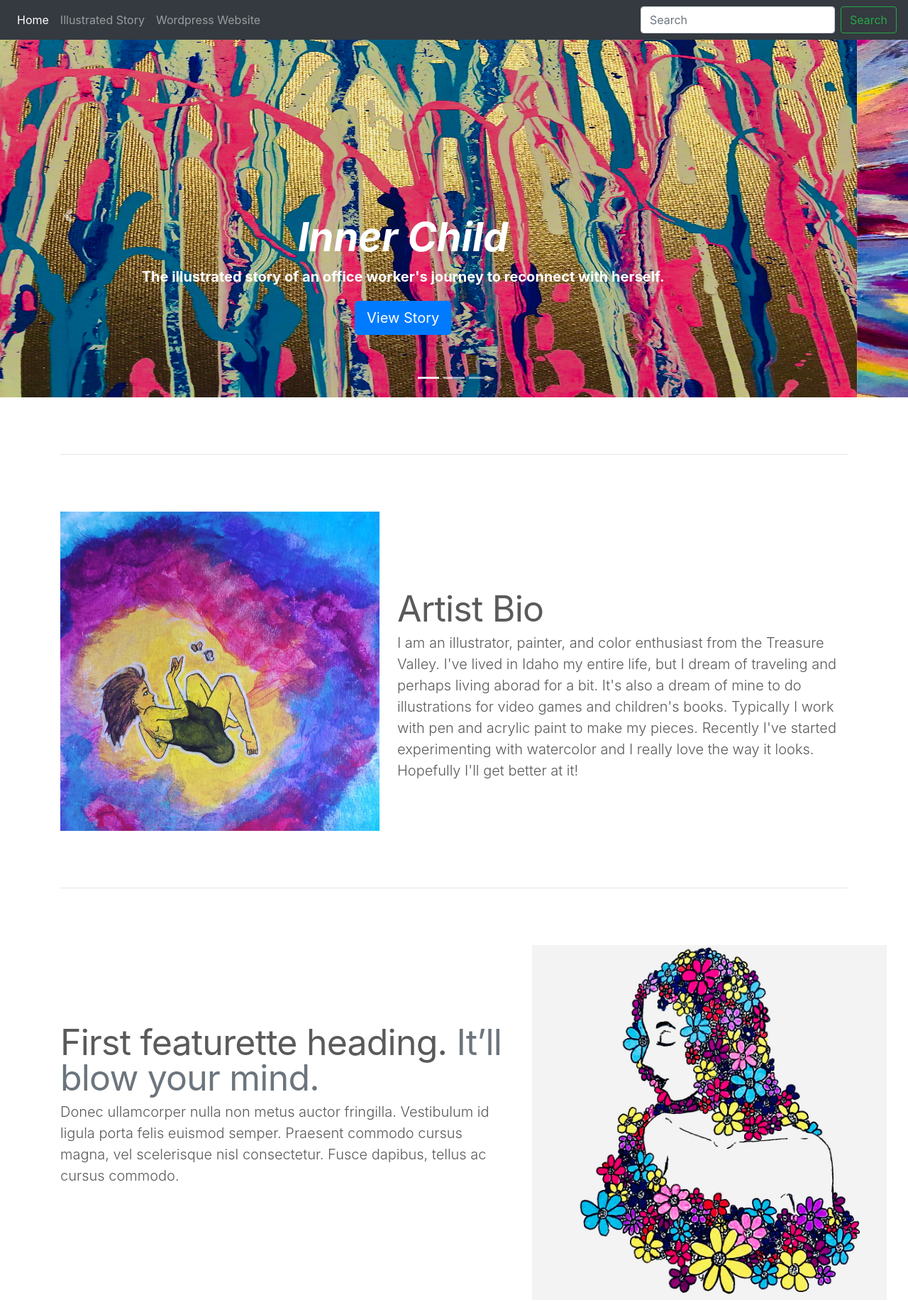
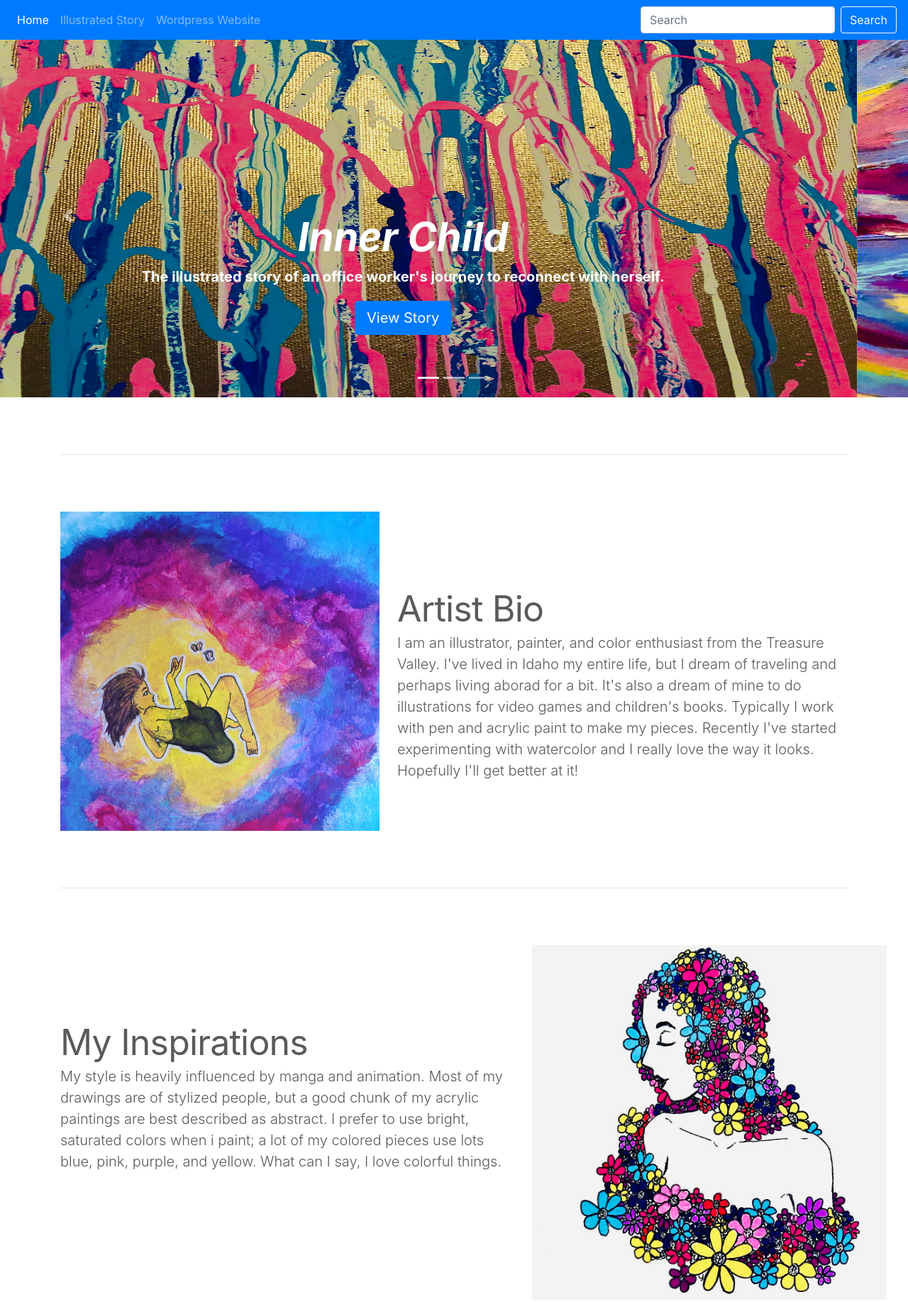
Before and after one commit to BFundy/BootStrapWebsite, a plain HTML site: page index.html in a window 1280 px wide. Shown: the top 1835 px of the page at 71% size. Drawn offline with nearby package versions, Linux system fonts and the light colour scheme.

Commit message:
Second featurette completed, all links working appropriately. Could turn it now honestly but I'll make a few more edits.

```diff
--- a/index.html
+++ b/index.html
@@ -15,7 +15,7 @@
   </head>
   <body>
      <header>
-  <nav class="navbar navbar-expand-md navbar-dark fixed-top bg-dark">
+  <nav class="navbar navbar-expand-md navbar-dark fixed-top bg-primary">
    <!-- <a class="navbar-brand" href="#">Carousel</a> -->
     <button class="navbar-toggler" type="button" data-toggle="collapse" data-target="#navbarCollapse" aria-controls="navbarCollapse" aria-expanded="false" aria-label="Toggle navigation">
       <span class="navbar-toggler-icon"></span>
@@ -34,7 +34,7 @@
       </ul>
       <form class="form-inline mt-2 mt-md-0">
         <input class="form-control mr-sm-2" type="text" placeholder="Search" aria-label="Search">
-        <button class="btn btn-outline-success my-2 my-sm-0" type="submit">Search</button>
+        <button class="btn btn-outline-light my-2 my-sm-0" type="submit">Search</button>
       </form>
     </div>
   </nav>
@@ -121,8 +121,8 @@
 
 	 <div class="row featurette">
       <div class="col-md-7">
-        <h2 class="featurette-heading">First featurette heading. <span class="text-muted">It’ll blow your mind.</span></h2>
-        <p class="lead">Donec ullamcorper nulla non metus auctor fringilla. Vestibulum id ligula porta felis euismod semper. Praesent commodo cursus magna, vel scelerisque nisl consectetur. Fusce dapibus, tellus ac cursus commodo.</p>
+        <h2 class="featurette-heading">My Inspirations</h2>
+        <p class="lead">My style is heavily influenced by manga and animation. Most of my drawings are of stylized people, but a good chunk of my acrylic paintings are best described as abstract. I prefer to use bright, saturated colors when i paint; a lot of my colored pieces use lots blue, pink, purple, and yellow. What can I say, I love colorful things.</p>
       </div>
       <div class="col-md-5">
         <!--<svg class="bd-placeholder-img bd-placeholder-img-lg featurette-image img-fluid mx-auto" width="500" height="500" xmlns="http://www.w3.org/2000/svg" preserveAspectRatio="xMidYMid slice" focusable="false" role="img" aria-label="Placeholder: 500x500">   <title>Placeholder</title><rect width="100%" height="100%" fill="#eee"/><text x="50%" y="50%" fill="#aaa" dy=".3em">500x500</text></svg>-->
```
Also changed, not shown: htmlPages/album.html (+6 -5 lines).
